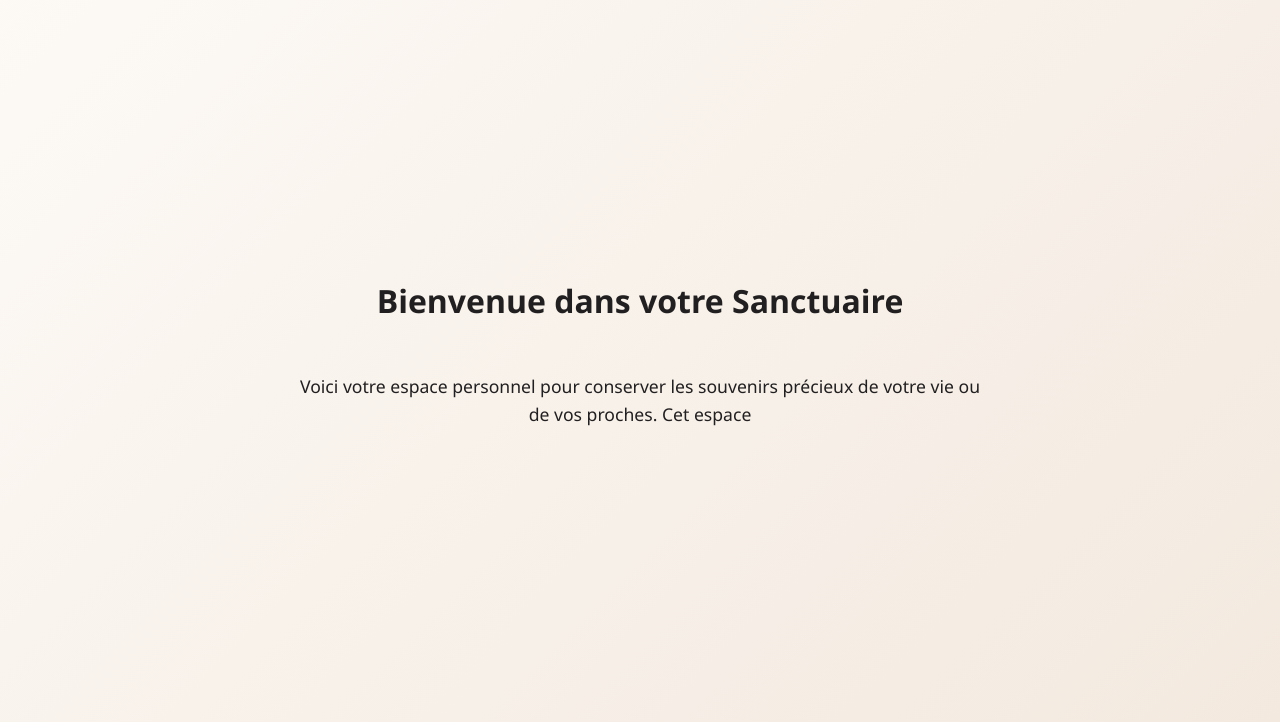
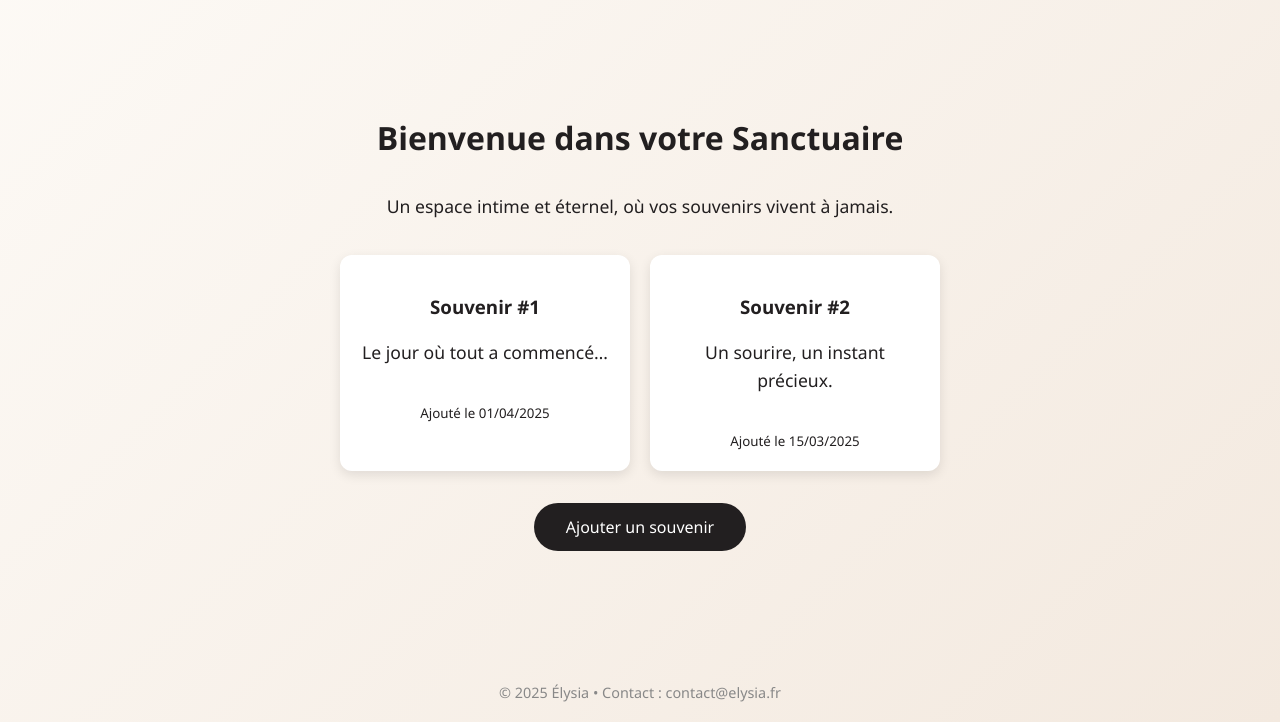
Before and after one commit to Alix-Elysia/ELYSIA, a plain HTML site: page sanctuaire.html in a window 1280 px wide. Shown: the part 78-800 px from the top of the page. Drawn offline with Linux system fonts and the light colour scheme.

Commit message:
Amélioration du design du Sanctuaire

```diff
--- a/sanctuaire.html
+++ b/sanctuaire.html
@@ -14,6 +14,14 @@
       flex-direction: column;
       min-height: 100vh;
       color: #221f20;
+      opacity: 0;
+      animation: fadeIn 1s ease forwards;
+    }
+
+    @keyframes fadeIn {
+      to {
+        opacity: 1;
+      }
     }
 
     header {
@@ -62,17 +70,39 @@
     }
 
     h1 {
-      margin-bottom: 1em;
+      margin-bottom: 0.5em;
     }
 
     p {
       max-width: 700px;
       line-height: 1.6;
       font-size: 1.1em;
+      margin-bottom: 2em;
+    }
+
+    .souvenirs {
+      display: flex;
+      flex-wrap: wrap;
+      justify-content: center;
+      gap: 20px;
+      max-width: 900px;
+      margin-bottom: 2em;
+    }
+
+    .souvenir {
+      background: #fff;
+      border-radius: 12px;
+      padding: 20px;
+      width: 250px;
+      box-shadow: 0 4px 12px rgba(0, 0, 0, 0.1);
+      transition: transform 0.3s ease;
+    }
+
+    .souvenir:hover {
+      transform: translateY(-5px);
     }
 
     .btn {
-      margin-top: 2em;
       padding: 0.8em 2em;
       background-color: #221f20;
       color: #fff;
@@ -116,5 +146,27 @@
 
   <main>
     <h1>Bienvenue dans votre Sanctuaire</h1>
-    <p>Voici votre espace personnel pour conserver les souvenirs précieux de votre vie ou de vos proches.
-    Cet espace
+    <p>Un espace intime et éternel, où vos souvenirs vivent à jamais.</p>
+
+    <div class="souvenirs">
+      <div class="souvenir">
+        <h3>Souvenir #1</h3>
+        <p>Le jour où tout a commencé…</p>
+        <small>Ajouté le 01/04/2025</small>
+      </div>
+      <div class="souvenir">
+        <h3>Souvenir #2</h3>
+        <p>Un sourire, un instant précieux.</p>
+        <small>Ajouté le 15/03/2025</small>
+      </div>
+      <!-- On ajoutera dynamiquement ici les souvenirs plus tard -->
+    </div>
+
+    <a href="#" class="btn">Ajouter un souvenir</a>
+  </main>
+
+  <footer>
+    &copy; 2025 Élysia • Contact : contact@elysia.fr
+  </footer>
+</body>
+</html>
```
